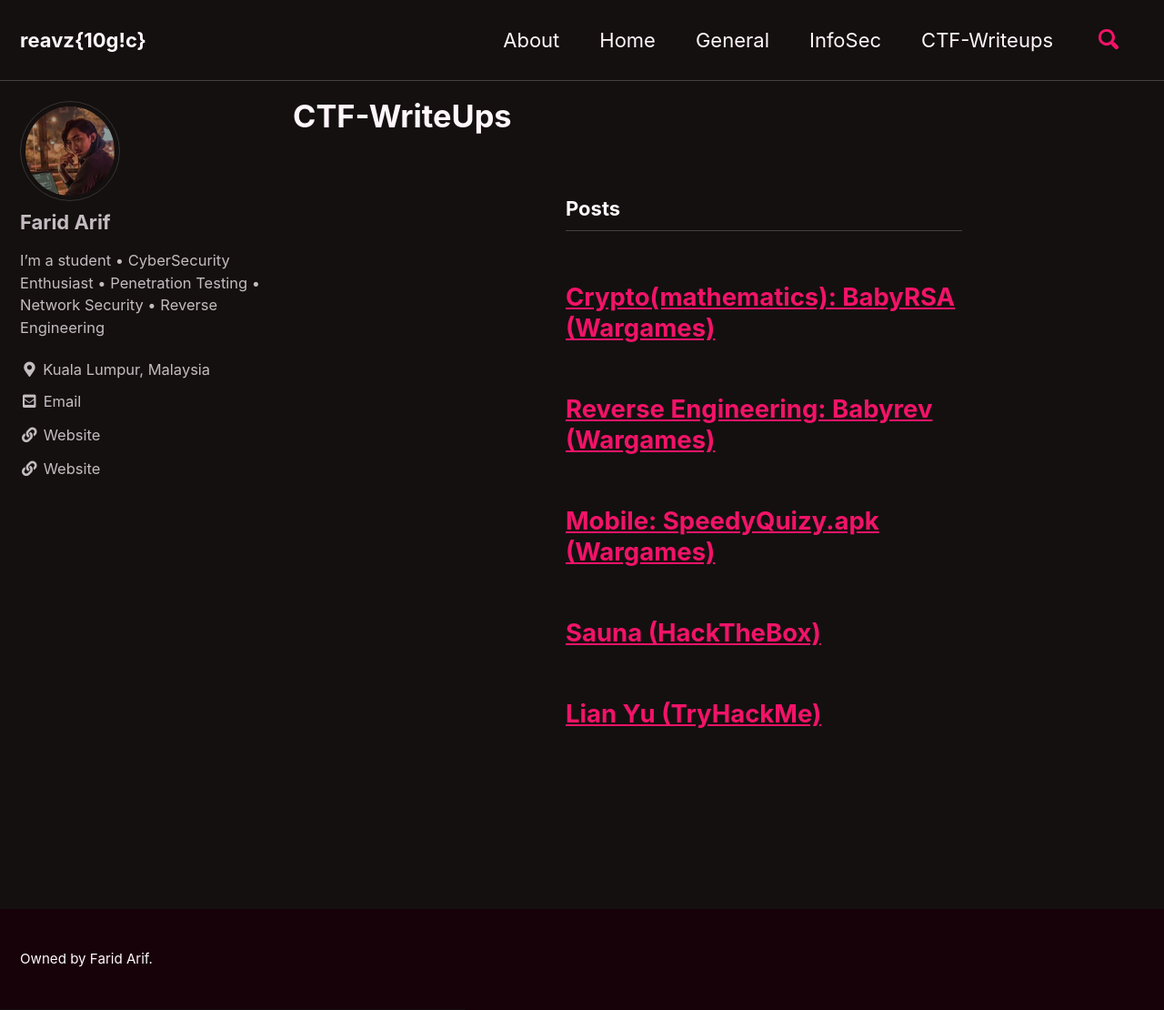
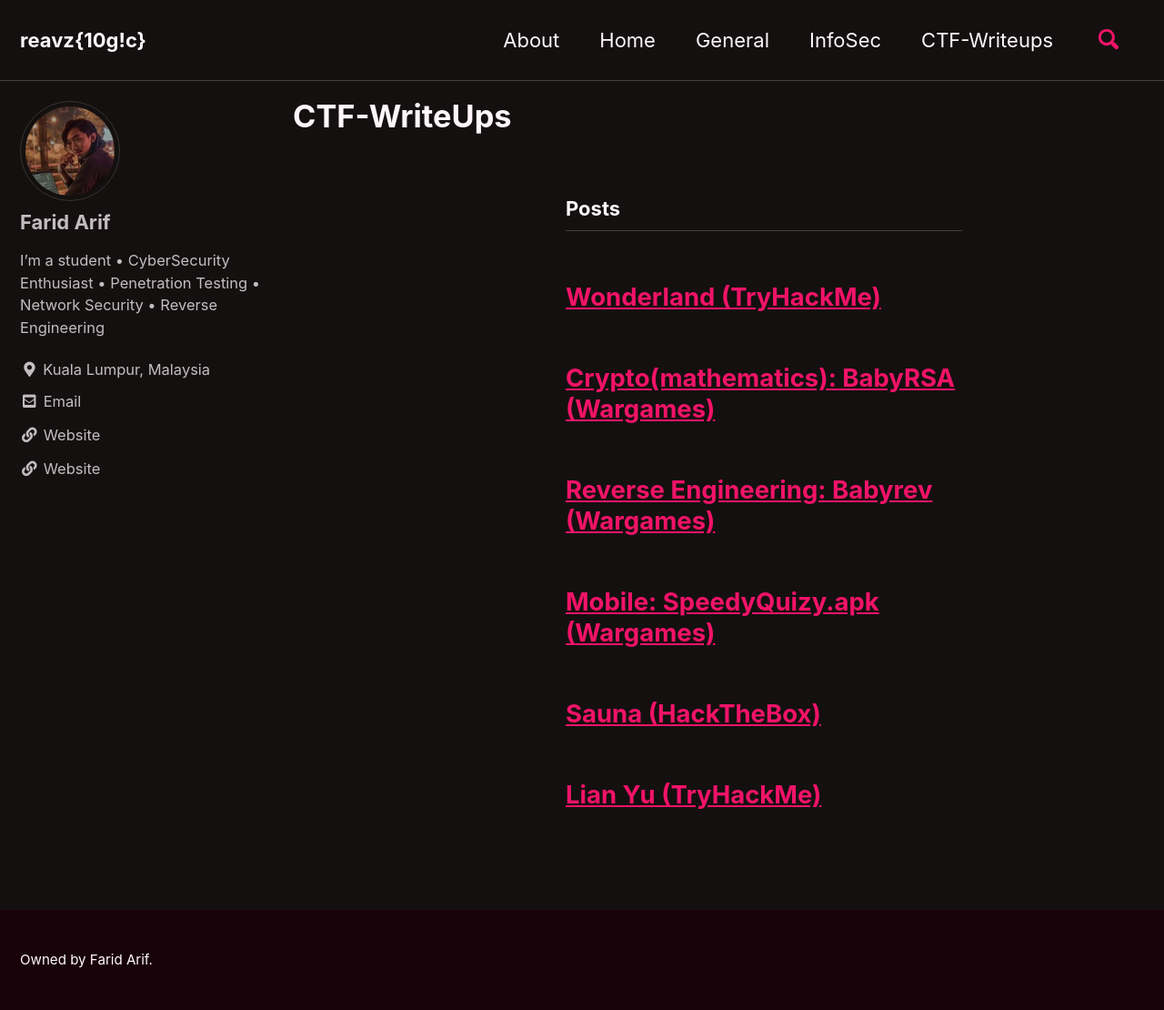
Before and after one commit to faridarif/faridarif.github.io, a Jekyll site: the page built from _pages/ctf-writeups.md, in a window 1280 px wide and 1110 px high. Shown: the whole window at 91% size. Built offline with Jekyll 4.4.1, drawn with Linux system fonts in a browser that asks for light colours; cached includes are drawn as plain includes.

Commit message:
Update ctf-writeups.md

```diff
--- a/_pages/ctf-writeups.md
+++ b/_pages/ctf-writeups.md
@@ -9,6 +9,14 @@ author_profile: true
  <h1 id="page-title" class="page__title"></h1>
  <h3 class="archive__subtitle">Posts</h3>
  <div class="entries-list">
+  <div class="list__item">
+   <article class="archive__item" itemscope="" itemtype="https://schema.org/CreativeWork">
+    <h2 class="archive__item-title no_toc" itemprop="headline">
+     <a href="/ctf-writeups/wonderland-thm/" rel="permalink">Wonderland (TryHackMe)</a>
+    </h2>
+    <p class="archive__item-excerpt" itemprop="description"></p>
+   </article>
+  </div>
   <div class="list__item">
    <article class="archive__item" itemscope="" itemtype="https://schema.org/CreativeWork">
     <h2 class="archive__item-title no_toc" itemprop="headline">
```
